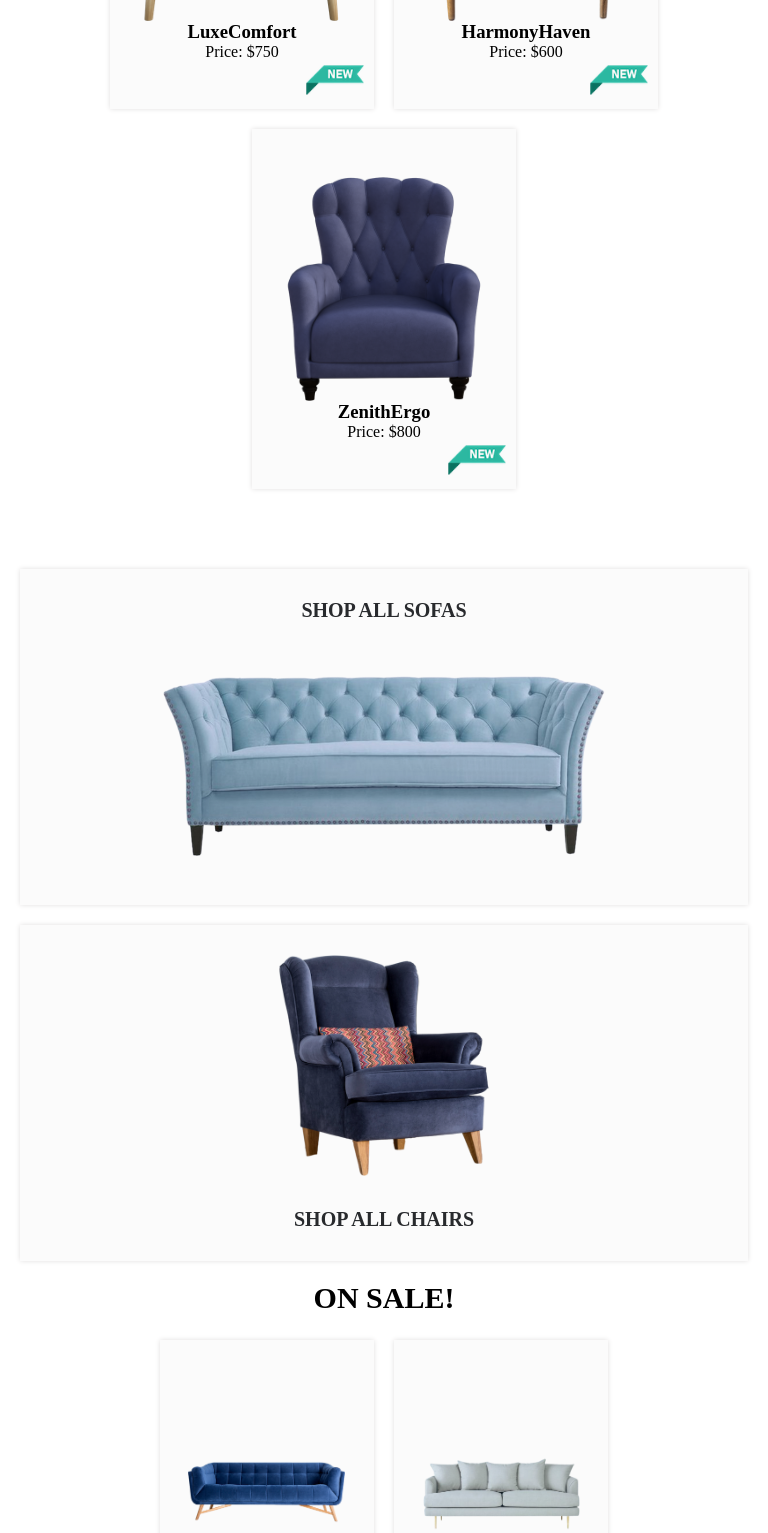
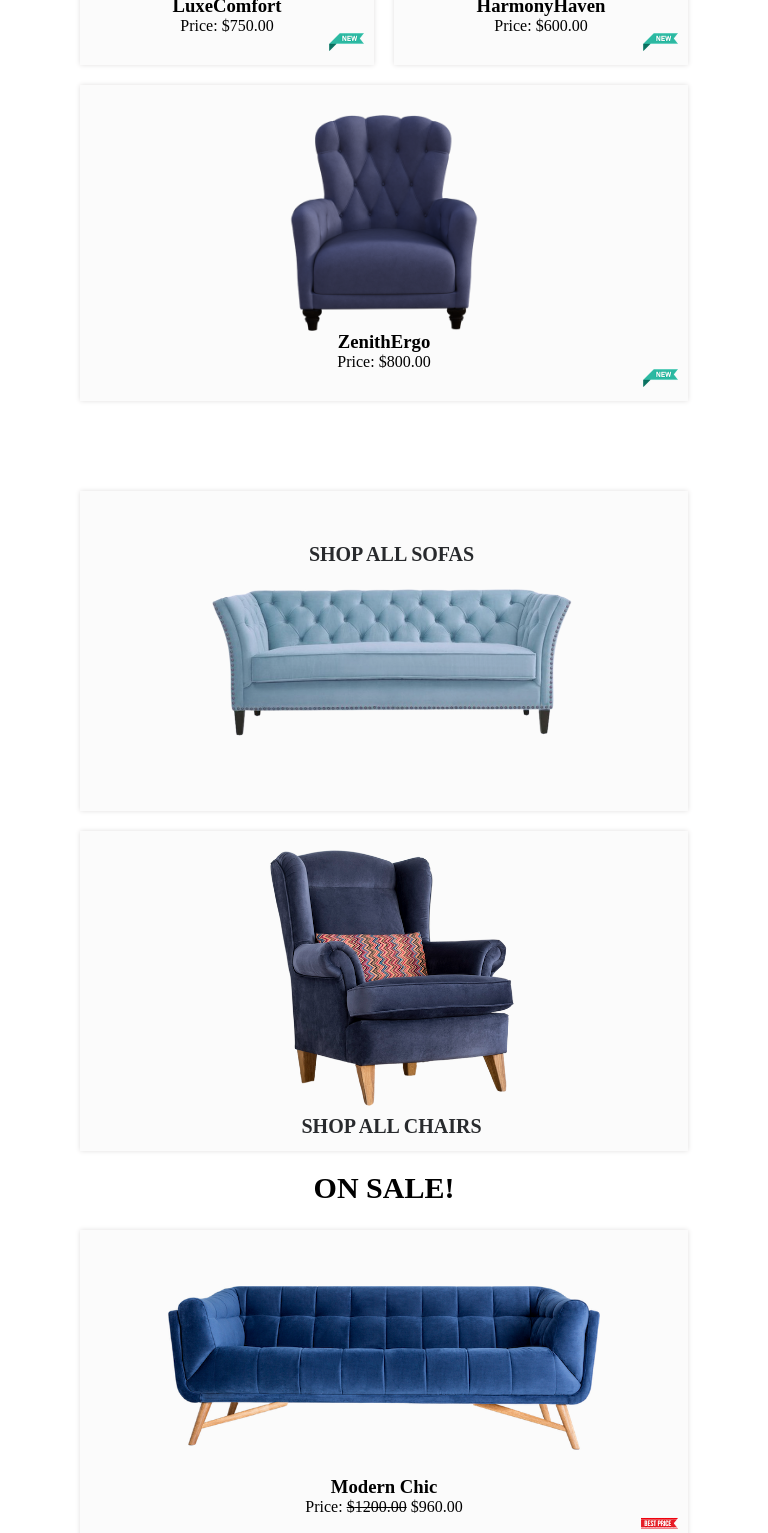
Before and after one commit to DevMari999/e-commerce-furniture, a React (Create React App) app: page / in a window 768 px wide. Shown: the part 920-2453 px from the top of the page. Built offline with nearby package versions, Linux system fonts and the light colour scheme.

Commit message:
commit 5 fix2

```diff
--- a/src/components/AboutUs/AboutUs.css
+++ b/src/components/AboutUs/AboutUs.css
@@ -41,7 +41,6 @@
             flex-direction: column;
         }
 
-
         .about-us-image img {
            width: 100%;
             height: auto;
@@ -49,13 +48,20 @@
         .our-story {
             padding:20px
         }
+        .our-story h2 {
+            font-size: 20px;
+        }
+
+        .our-story p {
+            font-size: 16px;
+        }
 
     }
 
 @media (min-width: 768px)  and (max-width: 1279px){
 
     .about-us-image img {
-        height: 30vh;
+        height: 40vh;
     }
     .our-story {
         padding: 30px;
@@ -63,6 +69,10 @@
     .about-us-content {
         padding-top: 50px;
         padding-bottom: 50px;
+    }
+    .our-story {
+        padding-left:70px;
+        padding-right:70px;
     }
 }
 
--- a/src/components/Cart/Cart.css
+++ b/src/components/Cart/Cart.css
@@ -32,7 +32,7 @@
     background: rgba(232, 232, 234, 0.36);
     cursor: pointer;
     border: solid #d5d4d4 1px;
-    margin: 10px;
+    margin: 20px;
 
 }
 
--- a/src/components/CheckOutForm/CheckOutForm.css
+++ b/src/components/CheckOutForm/CheckOutForm.css
@@ -24,9 +24,3 @@
     background: rgba(232, 232, 234, 0.36);
     font-size: 16px;
 }
-
-.checkout-button {
-    display: flex;
-    justify-content: center;
-    align-items: center;
-}
--- a/src/components/Home/Home.css
+++ b/src/components/Home/Home.css
@@ -73,7 +73,9 @@
 }
 
 @media (max-width: 768px) {
-
+    .header-home {
+        margin-top: 10px;
+    }
     .background-home img {
         object-fit: cover;
     }
@@ -82,6 +84,7 @@
     }
     .header-home h2 {
         font-size:23px;
+
     }
 
     .main-home {
@@ -93,4 +96,7 @@
     .background-home img {
         padding: 200px 500px;
     }
+    .main-home {
+        height: 90vh;
+    }
 }
--- a/src/components/ProductCard/ProductCard.css
+++ b/src/components/ProductCard/ProductCard.css
@@ -19,8 +19,8 @@
     box-shadow: 0 0 5px #e0dfdf;
     transition: transform 0.2s ease;
     position: relative;
-    padding: 20px;
-    flex-basis: calc(30% - 10px);
+    padding: 30px;
+    flex: 1;
 }
 .card-logo {
     position: absolute;
@@ -34,78 +34,77 @@
 .product-card:hover {
     transform: scale(1.05);
 }
-.chair {
-    height: 43vh;
+.chair, .sofa{
+    height: 42vh;
+    min-height: fit-content;
     width: fit-content;
 }
-.sofa {
-    height:43vh;
-    width: fit-content;
-}
-.chair img{
-   height: 30vh;
-}
 
-.sofa img {
-   height: 30vh;
+.chair img, .sofa img{
+   height: 32vh;
 }
 
 @media (max-width: 768px) {
     .all-cards {
           justify-content: center;
       }
+
+    .chair, .sofa {
+        min-height: fit-content;
+        height: 35vh;
+        width: 100%
+    }
+
     .chair img {
-        height: 70%;
+        height: 25vh;
     }
-    .sofa img {
-        width: 90%;
-        height: auto;
-    }
-    .product-card {
-        width: 100%;
-    }
+      .sofa img {
+    height: 20vh;
+}
+
 }
 
 @media (min-width: 768px)  and (max-width: 1279px){
     .all-cards {
         justify-content: center;
     }
-    .chair {
-        height: 45vh;
+    .chair, .sofa {
+        min-height: fit-content;
+        height: 35vh;
         width: fit-content;
     }
-    .sofa {
-        height:43vh;
-        width: fit-content;
+
+    .chair img,  .sofa img {
+        height: 27vh;
+    }
+    .card-logo img {
+        height: 18px !important;
     }
 }
 
 @media (min-width: 1280px)  and (max-width: 1439px){
-    .chair {
+    .chair, .sofa {
         height: 40vh;
         width: fit-content;
+        min-height: fit-content;
     }
-    .sofa {
-        height:37vh;
-        width: fit-content;
+    .chair img, .sofa img{
+        height: 30vh;
     }
+    .card-logo img {
+        height: 25px !important;
+    }
+
 }
 
 @media (min-width: 1800px) {
-    .chair {
-        height: 29vh;
+    .chair, .sofa {
+        height: 25vh;
+        min-height: fit-content;
+    }
 
+    .chair img, .sofa img{
+        height: 21vh;
     }
-    .sofa {
-        height:25vh;
 
-    }
-    .chair img{
-        height: 25vh;
-
-    }
-    .sofa img{
-        height:21vh;
-
-    }
 }
--- a/src/components/ProductCard/ProductCard.tsx
+++ b/src/components/ProductCard/ProductCard.tsx
@@ -33,7 +33,9 @@ const ProductCard: React.FC<ProductCardProps> = ({ items }) => {
                     >
                         <img src={item.image} alt={item.name} />
                         <h3>{item.name}</h3>
-                        <span>Price: ${item.price}</span>
+                        <span className={item.sale ? "on-sale" : ""}>
+  Price: {item.sale ? <><del>${item.price.toFixed(2)}</del> ${ (item.price * 0.8).toFixed(2) }</> : `$${item.price.toFixed(2)}`}
+</span>
                         {item.year >= 2023 && (
                             <div className="card-logo">
                                 <img src={newlogo} alt="New" />
--- a/src/components/ProductDetails/ProductDetails.css
+++ b/src/components/ProductDetails/ProductDetails.css
@@ -15,13 +15,15 @@
 .button-div {
     background: #f8f7f7;
     box-shadow: 0 0 5px #dbd8d8;
-    padding: 30px;
+    padding-left: 50px;
+    padding-right: 50px;
     min-width: fit-content;
     height: 70vh;
     display: flex;
     flex-direction: column;
     justify-content: center;
     align-items: center;
+
 
 }
 
@@ -30,7 +32,7 @@
     flex-direction: row;
     align-items: center;
     justify-content: center;
-    height: 100%;
+    height: 100%
 
 }
 
@@ -73,7 +75,8 @@
 .close-button {
     display: flex;
     justify-content: flex-end;
-    margin-left: 90%;
+    margin-left: 96%;
+    margin-top: 30px;
 }
 .close-button button {
     background: none;
@@ -94,6 +97,7 @@
     .button-div {
         width: 100%;
         height: fit-content;
+        padding: 0;
 
     }
     .product-details-content {
@@ -110,6 +114,9 @@
       margin: 0;
       padding: 0;
   }
+    .close-button {
+        margin-left: 75%;
+    }
 }
 
 @media (min-width: 768px)  and (max-width: 1279px){
--- a/src/components/ProductDetails/ProductDetails.tsx
+++ b/src/components/ProductDetails/ProductDetails.tsx
@@ -28,7 +28,7 @@ const ProductDetails: React.FC<ProductDetailsProps> = ({ product, onClose }) =>
                         Close
                     </button>
                 </div>
-                <div  className={`product-details-content ${product.type === 'sofa' ? 'sofa' : 'chair'}`}>
+                <div  className={`product-details-content ${product.type === 'sofa' ? 'sofa2' : 'chair2'}`}>
                     <img src={`${product.image}`} alt={product.name} />
                     <div className="product-description">
                         <h3>{product.name}</h3>
--- a/src/components/Products/Products.css
+++ b/src/components/Products/Products.css
@@ -28,7 +28,8 @@
 }
 
 .shop-chairs, .shop-sofas {
-    padding: 30px;
+    padding-left: 30px;
+    padding-right: 30px;
     margin: 10px 10px 20px;
     background: rgba(241, 241, 242, 0.31);
     box-shadow: 0 0 5px #e0dfdf;
@@ -37,7 +38,7 @@
     justify-content: space-between;
     align-items: center;
     flex-direction: row;
-    height: 42vh;
+    height: 40vh;
 }
 
 .shop-chairs h1, .shop-sofas h1{
@@ -47,7 +48,7 @@
 }
 
 .shop-sofas img, .shop-chairs img{
-    height: 95%;
+    height: 35vh;
     margin-left: 20px;
     margin-right: 20px;
 }
@@ -56,18 +57,34 @@
 
    .new-arrivals-main {
        padding:100px 10px;
+       display: flex;
+       justify-content: center;
+       align-items: center;
+       flex-direction: column;
+   }
+    .links-wrapper {
+        width: 100%;
 
-   }
+    }
+
     .shop-chairs, .shop-sofas {
+        padding-right: 0;
+        padding-left: 15px;
         flex-direction: column;
+        justify-content: center;
+        align-items: center;
+
     }
+
     .shop-sofas img {
-      width: 90%;
+      width: 40vh;
         height: auto;
+        margin: 5px;
     }
 
     .shop-chairs img {
-      height: 75%;
+      height: 25vh;
+        margin: 5px;
     }
     .shop-chairs h1, .shop-sofas h1{
         margin: 0;
@@ -78,16 +95,16 @@
 
 @media (min-width: 768px)  and (max-width: 1279px){
     .new-arrivals-main {
-        padding:100px 10px;
+        padding:100px 70px;
     }
 
     .shop-sofas img {
-        height: 80%;
-        width: auto;
+        width: 45vh;
+        height: auto;
     }
 
     .shop-chairs img {
-        height: 80%;
+        height: 32vh;
     }
     .shop-chairs h1, .shop-sofas h1{
         margin: 0;
@@ -99,10 +116,15 @@
     .new-arrivals-main {
         padding:200px 500px;
     }
+
     .shop-chairs, .shop-sofas {
-        height: 30vh;
+        height: 35vh;
     }
-    .shop-sofas img, .shop-chairs img{
-        height: 90%;
+    .shop-chairs img {
+        height: 27vh;
+    }
+    .shop-sofas img {
+        width: 45vh;
+        height: auto;
     }
 }
--- a/src/components/Products/Products.tsx
+++ b/src/components/Products/Products.tsx
@@ -24,22 +24,24 @@ const Products: React.FC = () => {
                 </div >
                 <ProductCard items={newArrivalChairs} />
             </div>
+            <div className="links-wrapper">
             <Link to="/all-sofas" className="shop-link">
             <div className="shop-sofas-container">
                 <div className="shop-sofas">
-                    <h1>SHOP ALL SOFAS</h1>
-                    <img src={shopsofa} alt="sofa"/>
+                    <div className="shop-all-header"><h1>SHOP ALL SOFAS</h1> </div>
+                   <div className="shop-all-image"> <img src={shopsofa} alt="sofa"/></div>
                 </div>
             </div>
             </Link>
             <Link to="/all-chairs" className="shop-link">
             <div className="shop-chairs-container">
                <div className="shop-chairs">
-                   <img src={shopchairs} alt="chair"/>
-                   <h1>SHOP ALL CHAIRS</h1>
+                   <div className="shop-all-image"><img src={shopchairs} alt="chair"/></div>
+                  <div className="shop-all-header"><h1>SHOP ALL CHAIRS</h1></div>
                </div>
             </div>
             </Link>
+            </div>
             <div className="new-arrival-container">
                 <div className="new-arrivals-header">
                     <h2 className="on-sale-header">ON SALE!</h2>
```
